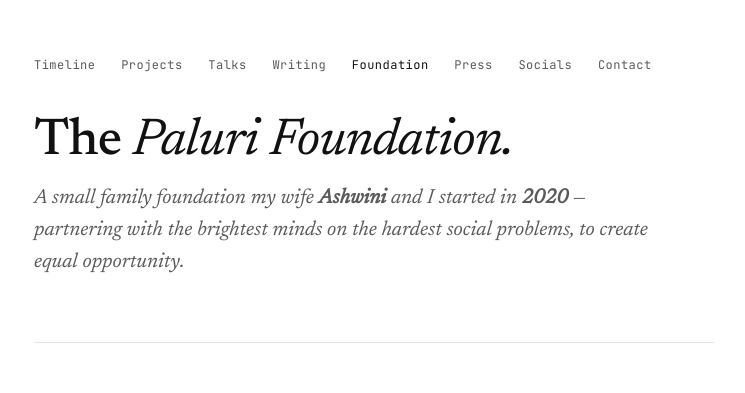
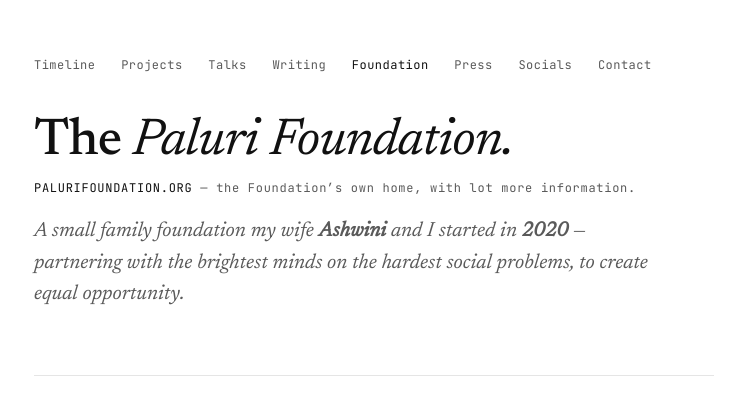
Before and after one commit to mpaluri/manoharpaluri.com, a plain HTML site: page foundation/index.html in a window 1280 px wide. Shown: the top 393 px of the page, without its empty margins (266-1011 px from the left). Drawn offline with Linux system fonts and the light colour scheme.

Commit message:
foundation corrections

```diff
--- a/foundation/index.html
+++ b/foundation/index.html
@@ -96,6 +96,9 @@
 
   <section class="subhero measure">
     <h1>The <em>Paluri Foundation.</em></h1>
+    <p style="margin: -4px 0 18px; font-family: var(--font-mono); font-size: 12px; letter-spacing: 0.06em;">
+      <a href="https://palurifoundation.org" style="color: var(--accent); text-decoration: none; text-transform: uppercase;">palurifoundation.org</a><span style="color: var(--ink-soft);"> &mdash; the Foundation&rsquo;s own home, with lot more information.</span>
+    </p>
     <p class="lede">A small family foundation my wife <strong>Ashwini</strong> and I started in <strong>2020</strong> &mdash; partnering with the brightest minds on the hardest social problems, to create equal opportunity.</p>
   </section>
 
```
Also changed, not shown: 1 other file.
